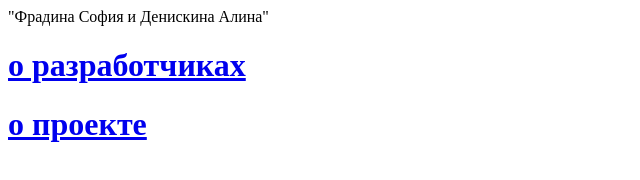
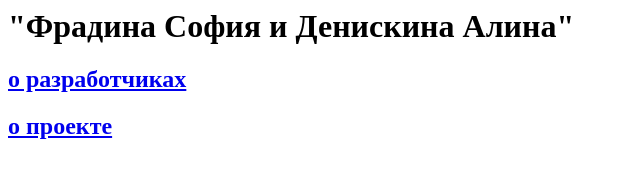
Before and after one commit to student10005/my_site, a plain HTML site: page index.html in a window 1280 px wide. Shown: the whole page, without its empty margins (0-640 px from the left). Drawn offline with Linux system fonts and the light colour scheme.

Commit message:
Update index.html

```diff
--- a/index.html
+++ b/index.html
@@ -2,8 +2,8 @@
 
 <html>
   <body>
-    <h>"Фрадина София и Денискина Алина"<h>
-    <h1><a href ="orazrabotchikah.html">о разработчиках</a></h1>
-    <h1><a href ="oproekte.html">о проекте</a></h1>
+    <h1>"Фрадина София и Денискина Алина"</h1>
+    <h2><a href ="orazrabotchikah.html">о разработчиках</a></h2>
+    <h2><a href ="oproekte.html">о проекте</a></h2>
   </body>
 </html>
```
